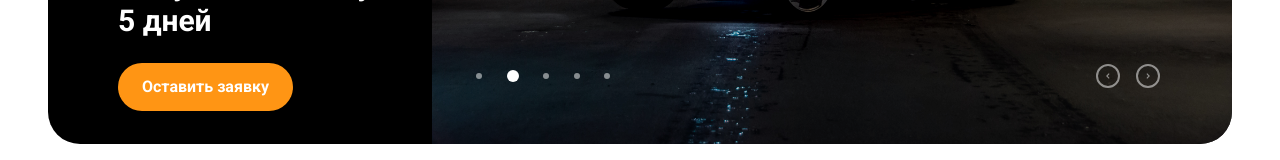
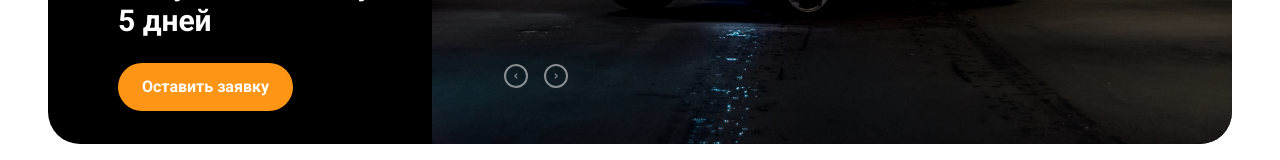
Before and after one commit to DmitriyBartenev/OXEM, a Next.js app: page / in a window 1280 px wide. Shown: the part 419-579 px from the top of the page. Built offline with nearby package versions, Linux system fonts and the light colour scheme.

Commit message:
fixed component name

```diff
--- a/src/components/Slider/Indicators.tsx
+++ b/src/components/Slider/Actions.tsx
@@ -4,12 +4,12 @@ import { icons } from "public/_index";
 
 import { StyledActions } from "./styles";
 
-interface IndicatorsProps {
+interface ActionsProps {
     currentIndex: number,
     setCurrentIndex: (elem: number) => void
 }
 
-const Indicators: React.FC<IndicatorsProps> = ({ currentIndex, setCurrentIndex }) => {
+const Actions: React.FC<ActionsProps> = ({ currentIndex, setCurrentIndex }) => {
 
     const { Arrow } = icons;
 
@@ -25,4 +25,4 @@ const Indicators: React.FC<IndicatorsProps> = ({ currentIndex, setCurrentIndex }
     )
 }
 
-export default Indicators;
+export default Actions;
--- a/src/components/Slider/index.tsx
+++ b/src/components/Slider/index.tsx
@@ -1,7 +1,7 @@
 import React, { useState, useEffect } from "react";
 import Image from "next/image";
 
-import Indicators from "./Indicators";
+import Actions from "./Actions";
 
 import {
     StyledSliderContainer,
@@ -69,14 +69,7 @@ const Slider: React.FC = () => {
                     height={473}
                     />
                 <StyledSliderActions>
-                    <StyledIndicators>
-                        {
-                            dotStyles.map((style, id) => (
-                                <span key={id} style={style}/>
-                            ))
-                        }
-                    </StyledIndicators>
-                    <Indicators
+                    <Actions
                         currentIndex={currentIndex}
                         setCurrentIndex={setCurrentIndex}/>
                 </StyledSliderActions>
```
